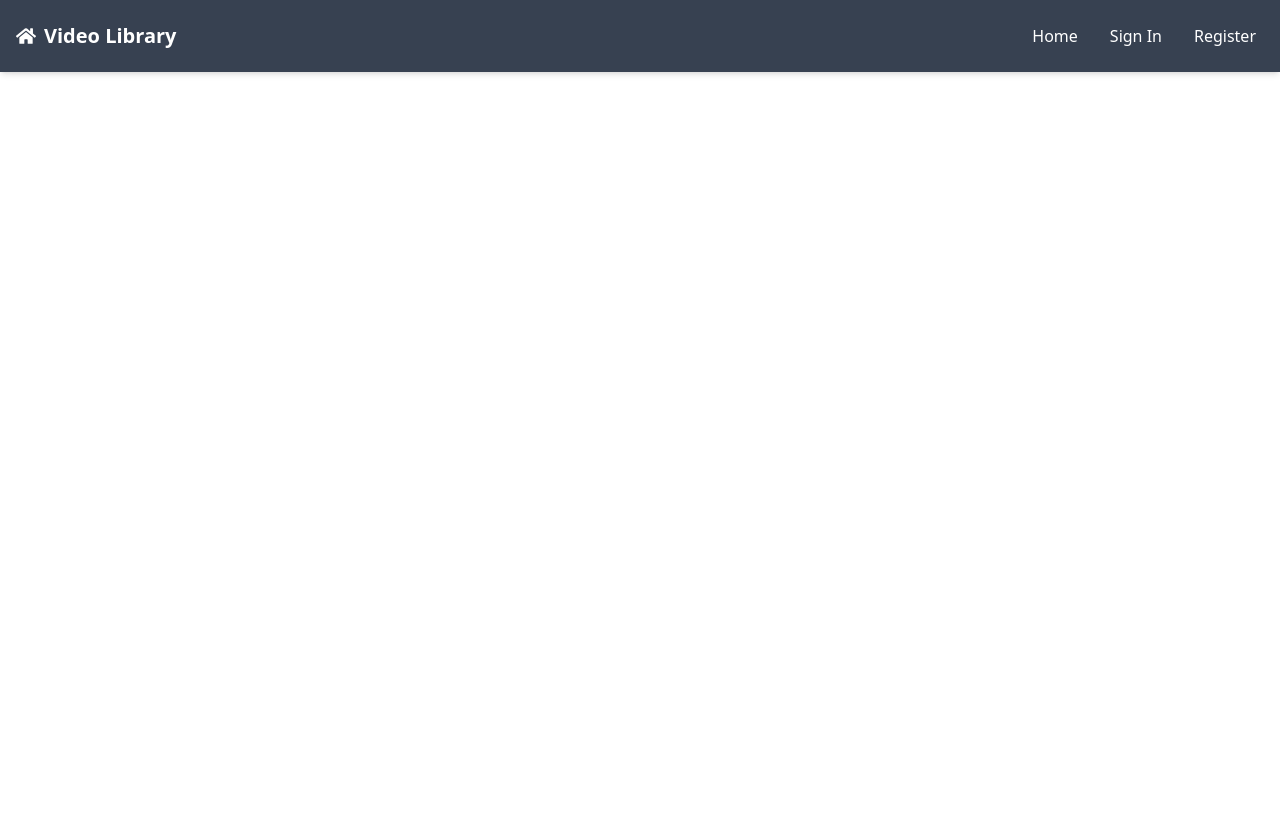
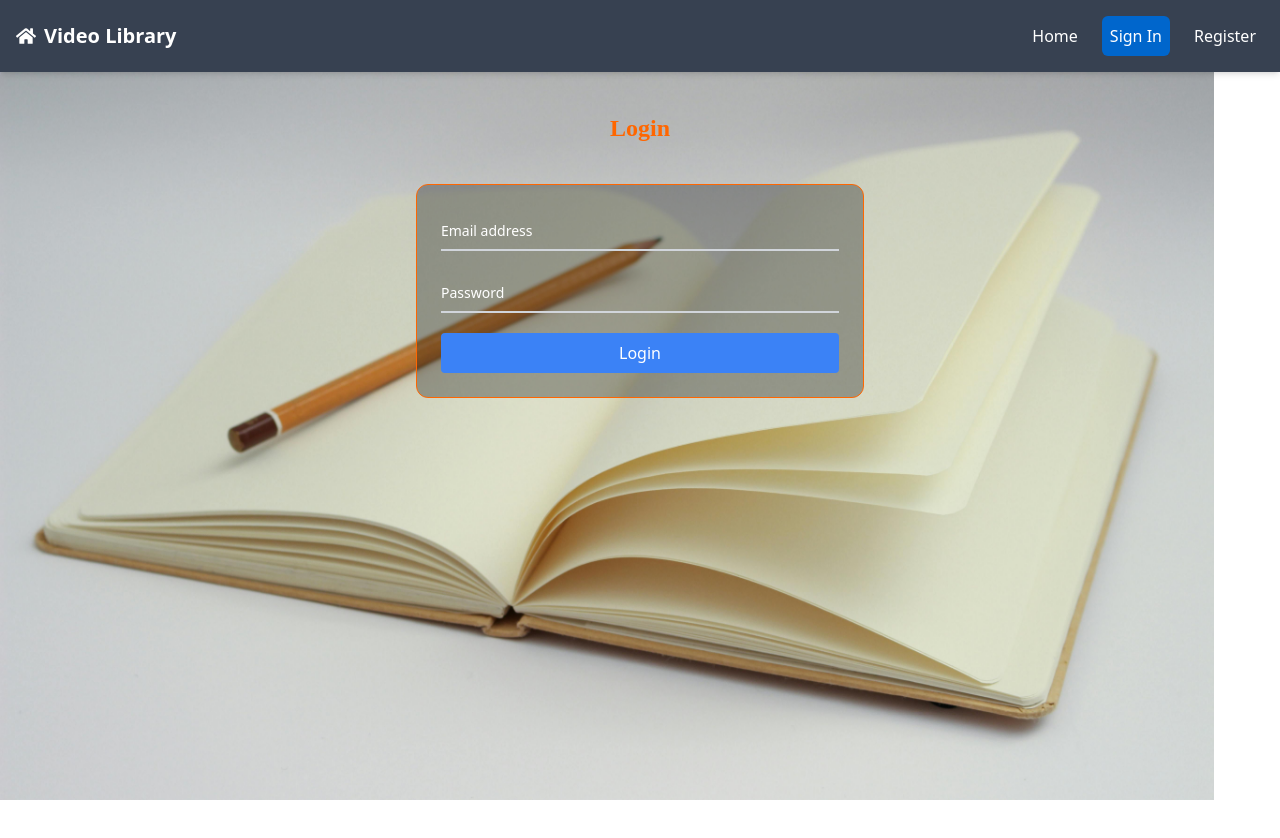
Before and after one commit to Wavei-Haruna/vidLibrary, a React (Vite) app: page /login in a window 1280 px wide. Shown: the top 838 px of the page. Before the commit the page ends 800 px from the top, so only its background shows below. Built offline with nearby package versions, Linux system fonts and the light colour scheme; a web font is replaced by a local one.

Commit message:
feat: add login page

```diff
--- a/src/App.jsx
+++ b/src/App.jsx
@@ -6,6 +6,7 @@ import UserManagement from './pages/admin/UserManagement';
 import VideoManagement from './pages/admin/VideoManagement';
 import Home from './pages/home/Home';
 import SignUp from './pages/auth/SignUp';
+import Login from './pages/auth/Login';
 
 function App() {
   return (
@@ -14,8 +15,9 @@ function App() {
       <div className="pt-16"> {/* Adjust padding to account for the fixed navbar */}
         <Routes>
           <Route path="/" element={<Home />} />
-          {/* Siing Up */}
+          {/* Sign Up */}
           <Route path="/register" element={<SignUp />} />
+          <Route path="/login" element={<Login />} />
 
           <Route path="/admin/user-management" element={<UserManagement />} />
           <Route path="/admin/video-management" element={<VideoManagement />} />
--- a/src/components/Navbar.jsx
+++ b/src/components/Navbar.jsx
@@ -11,7 +11,7 @@ const Navbar = () => {
 
   const navItems = [
     { name: 'Home', path: '/' },
-    { name: 'Sign In', path: '/sign-in' },
+    { name: 'Sign In', path: '/login' },
     { name: 'Register', path: '/register' }
   ];
 
--- /dev/null
+++ b/src/pages/auth/Login.jsx
@@ -0,0 +1,86 @@
+import React, { useState } from 'react';
+import { useForm } from 'react-hook-form';
+import { auth } from '../../firebase';
+import GetStarted from '../../assets/images/GetStarted.jpg'
+import { signInWithEmailAndPassword } from 'firebase/auth';
+import { FaSpinner } from 'react-icons/fa';
+import Swal from 'sweetalert2';
+
+const Login = () => {
+  const { register, handleSubmit, formState: { errors } } = useForm();
+  const [loading, setLoading] = useState(false);
+
+  const onSubmit = async (data) => {
+    setLoading(true);
+    try {
+      await signInWithEmailAndPassword(auth, data.email, data.password);
+      Swal.fire({
+        title: 'Success!',
+        text: 'Logged in successfully.',
+        icon: 'success',
+        confirmButtonText: 'OK'
+      });
+    } catch (error) {
+      Swal.fire({
+        title: 'Error!',
+        text: error.message,
+        icon: 'error',
+        confirmButtonText: 'OK'
+      });
+    } finally {
+      setLoading(false);
+    }
+  };
+
+  return (
+    <section className='m-0 top-0 relative h-screen bottom-0'>
+      <div className='fixed m-0 top-0 left-0 bottom-0 -z-20 right-0 h-screen'>
+        <img src={GetStarted} alt="" className='h-full' />
+      </div>
+      <h1 className='text-center mt-12 font-header font-bold text-2xl text-accent'>Login</h1>
+      <form className="max-w-md rounded-xl bg-black bg-opacity-30 border border-accent mx-auto top-10 relative p-6" onSubmit={handleSubmit(onSubmit)}>
+        <div className="relative z-0 w-full mb-5 group">
+          <input
+            type="email"
+            id="floating_email"
+            {...register('email', { required: true })}
+            className="block py-2.5 px-0 w-full text-sm text-gray-900 bg-transparent border-0 border-b-2 border-gray-300 appearance-none dark:text-white dark:border-gray-600 dark:focus:border-blue-500 focus:outline-none focus:ring-0 focus:border-blue-600 peer"
+            placeholder=" "
+          />
+          <label
+            htmlFor="floating_email"
+            className="peer-focus:font-medium absolute text-sm text-white dark:text-gray-400 duration-300 transform -translate-y-6 scale-75 top-3 -z-10 origin-[0] peer-focus:start-0 rtl:peer-focus:translate-x-1/4 rtl:peer-focus:left-auto peer-focus:text-blue-600 peer-focus:dark:text-blue-500 peer-placeholder-shown:scale-100 peer-placeholder-shown:translate-y-0 peer-focus:scale-75 peer-focus:-translate-y-6"
+          >
+            Email address
+          </label>
+          {errors.email && <p className="text-red-500 text-xs mt-1">Email is required</p>}
+        </div>
+        <div className="relative z-0 w-full mb-5 group">
+          <input
+            type="password"
+            id="floating_password"
+            {...register('password', { required: true })}
+            className="block py-2.5 px-0 w-full text-sm text-gray-900 bg-transparent border-0 border-b-2 border-gray-300 appearance-none dark:text-white dark:border-gray-600 dark:focus:border-blue-500 focus:outline-none focus:ring-0 focus:border-blue-600 peer"
+            placeholder=" "
+          />
+          <label
+            htmlFor="floating_password"
+            className="peer-focus:font-medium absolute text-sm text-white dark:text-gray-400 duration-300 transform -translate-y-6 scale-75 top-3 -z-10 origin-[0] peer-focus:start-0 rtl:peer-focus:translate-x-1/4 peer-focus:text-blue-600 peer-focus:dark:text-blue-500 peer-placeholder-shown:scale-100 peer-placeholder-shown:translate-y-0 peer-focus:scale-75 peer-focus:-translate-y-6"
+          >
+            Password
+          </label>
+          {errors.password && <p className="text-red-500 text-xs mt-1">Password is required</p>}
+        </div>
+        <button
+          type="submit"
+          className="w-full bg-blue-500 text-white py-2 px-4 rounded"
+          disabled={loading}
+        >
+          {loading ? <FaSpinner className="animate-spin" /> : 'Login'}
+        </button>
+      </form>
+    </section>
+  );
+};
+
+export default Login;
```
